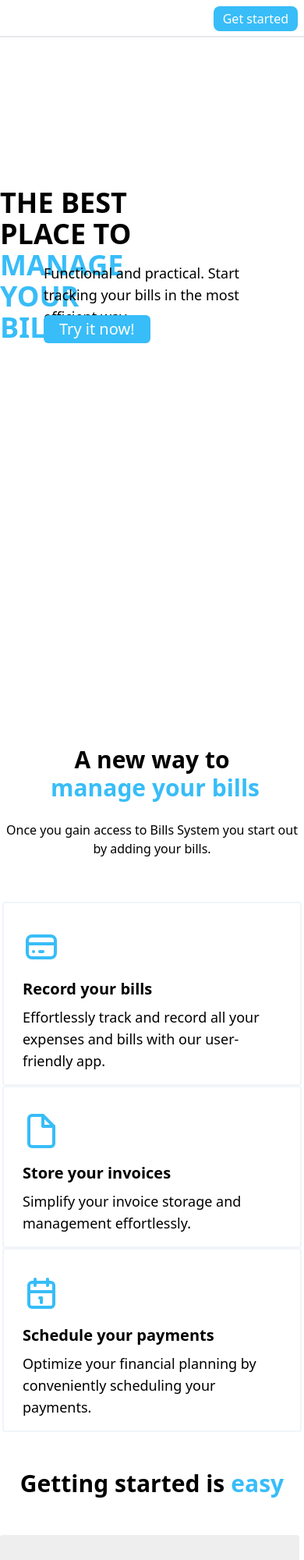
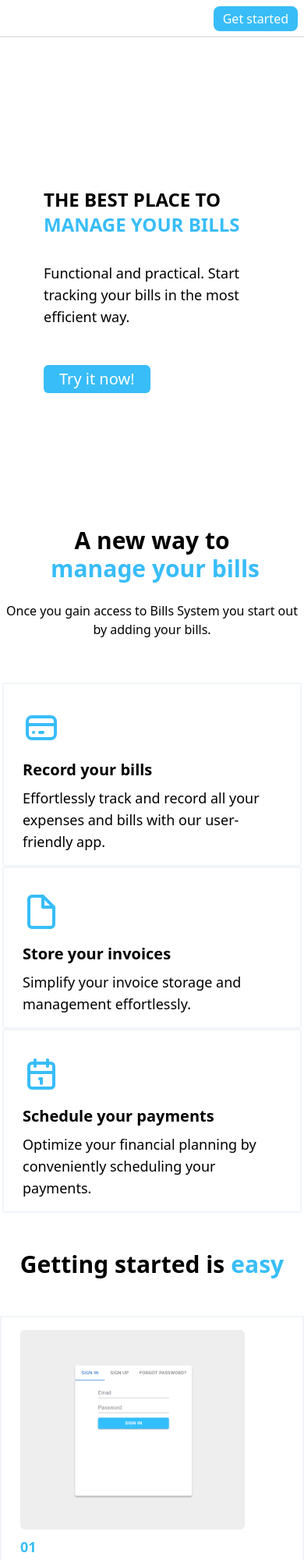
Before and after one commit to JulianaMR22/Bills-System-Landing-Page, a plain HTML site: page index.html in a window 390 px wide. Shown: the top 2000 px of the page at 78% size. Drawn offline with nearby package versions, Linux system fonts and the light colour scheme.

Commit message:
Cambio de tipo de tajeta de login or register y responsive

```diff
--- a/index.html
+++ b/index.html
@@ -36,24 +36,26 @@
         </div>
       </div>
     </nav>
-    <div class="relative h-screen mb-16">
+    <div class="relative lg:h-screen h-2/3 mb-16">
       <div
         class="bg-cover bg-center h-screen lg:block hidden"
         style="background-image: url('./img/billsbg.png')"
       ></div>
-      <div class="absolute w-2/4 lg:ml-14 top-48 flex-wrap">
-        <h2 class="font-bold text-4xl uppercase">The best place to</h2>
-        <h2 class="font-bold text-4xl text-sky-400 uppercase">
+      <div class="absolute w-3/4 lg:ml-14 ml-14 top-48 flex-wrap">
+        <h2 class="font-bold lg:text-4xl text-2xl uppercase">
+          The best place to
+        </h2>
+        <h2 class="font-bold lg:text-4xl text-2xl text-sky-400 uppercase">
           manage your bills
         </h2>
       </div>
-      <div class="absolute w-80 ml-14 top-72">
+      <div class="absolute lg:w-80 w-72 ml-14 top-72">
         <p class="text-lg">
           Functional and practical. Start tracking your bills in the most
           efficient way.
         </p>
       </div>
-      <div class="absolute w-80 ml-14 mt-9 top-80">
+      <div class="absolute w-80 ml-14 mt-9 top-96 lg:top-80">
         <button
           class="bg-sky-400 hover:bg-blue-600 text-white text-xl font-normal py-1 px-5 rounded-md"
         >
@@ -158,18 +160,19 @@
       <span class="font-bold text-3xl">Getting started is </span>
       <span class="font-bold text-3xl text-sky-400">easy</span>
     </div>
-    <div class="max-w-sm w-full justify-center mt-12 lg:max-w-full lg:flex">
+    <div class="flex justify-center max-w-full mt-12 rounded-md">
       <div
-        class="h-48 lg:h-auto lg:w-48 flex-none bg-cover rounded-t lg:rounded-t-none lg:rounded-l text-center overflow-hidden"
-        style="background-image: url('./img/LoginBills.png')"
-      ></div>
-      <div
-        class="border-r border-b border-l border-slate-300 lg:border-l-0 lg:border-t bg-white rounded-b lg:rounded-b-none lg:rounded-r p-4 flex flex-col justify-between leading-normal"
+        class="flex flex-wrap lg:justify-end px-6 py-4 border-slate-100 border-2"
       >
+        <img
+          src="./img/LoginBills.png"
+          alt=""
+          class="h-64 w-72 rounded-md mb-2 mr-8"
+        />
         <div class="mb-8 lg:w-96">
           <p class="text-sky-400 text-lg font-semibold mb-2">01</p>
           <div class="font-bold text-2xl mb-2">Login or register</div>
-          <p class="text-lg break-all">
+          <p class="lg:text-lg text-base break-word">
             Follow the whole step and you're just ready to get started.
           </p>
         </div>
```
